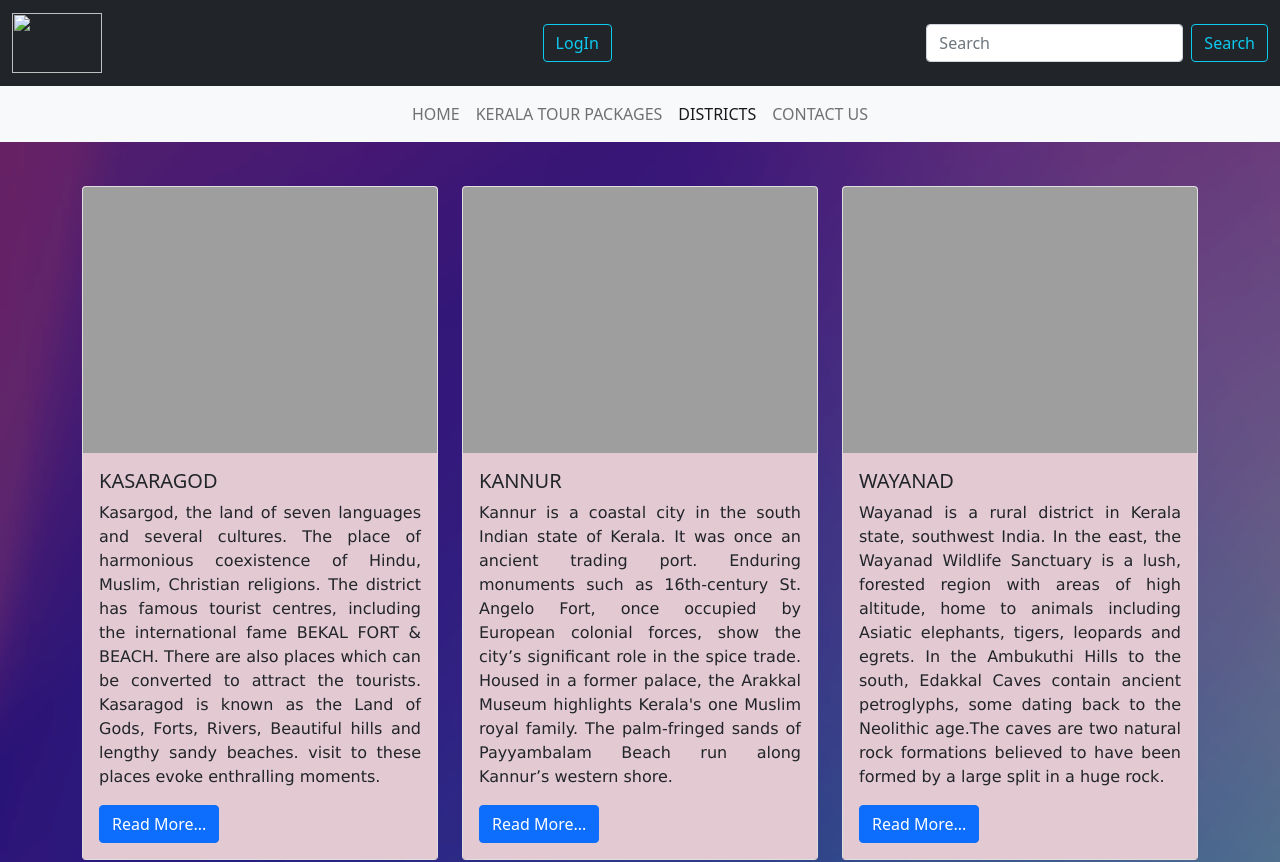
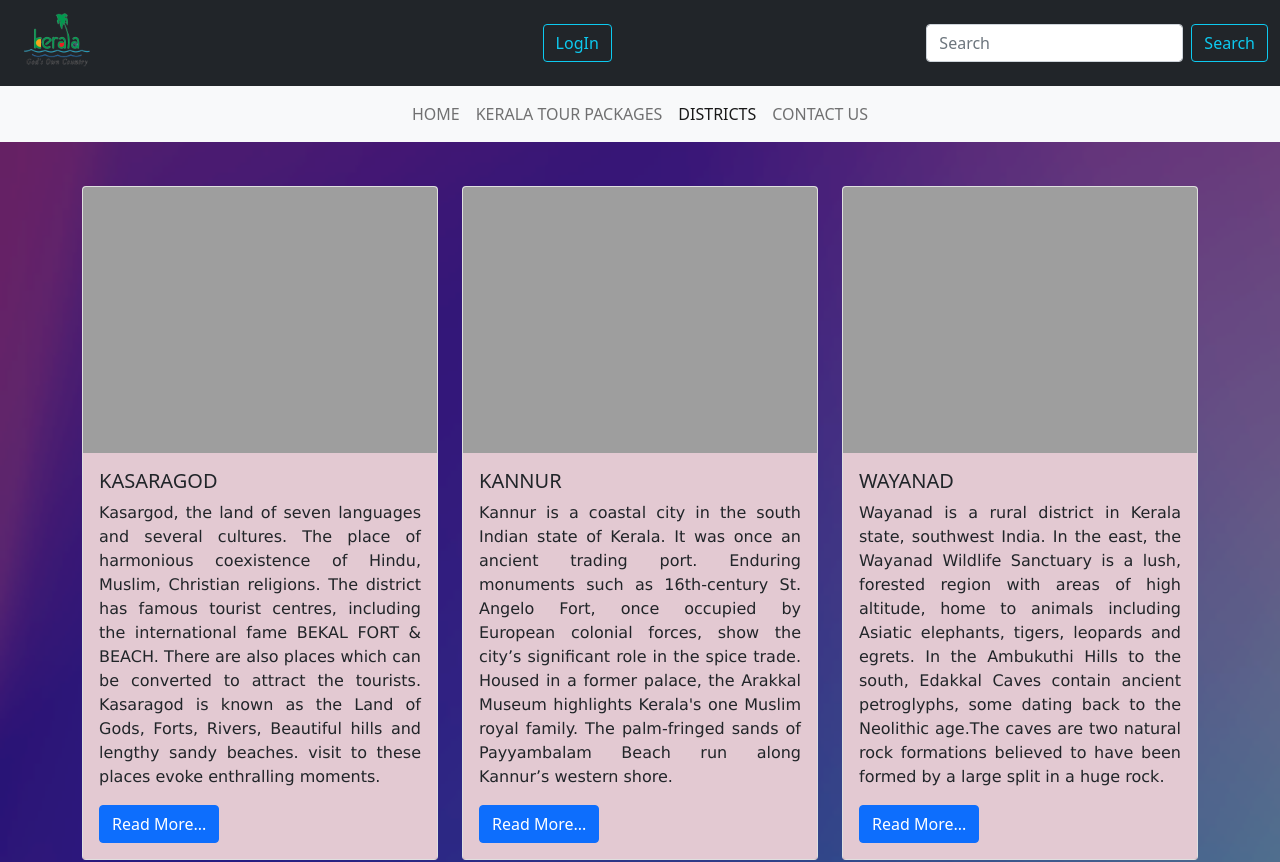
Before and after one commit to Visesha/Kerala-Tourism-Website, a plain HTML site: page district.html in a window 1280 px wide. Shown: the top 862 px of the page. Drawn offline with nearby package versions, Linux system fonts and the light colour scheme; the site is published under a folder, as on GitHub Pages, so addresses that start at the root find nothing.

Commit message:
index.html

```diff
--- a/district.html
+++ b/district.html
@@ -5,7 +5,7 @@
     <meta http-equiv="X-UA-Compatible" content="IE=edge">
     <meta name="viewport" content="width=device-width, initial-scale=1.0">
     <title>Kerala Tourism</title>
-    <link rel="icon" href="/images/home/logo.png" type="image/X-icon">
+    <link rel="icon" href="images/home/logo.png" type="image/X-icon">
     <link href="https://cdn.jsdelivr.net/npm/bootstrap@5.0.2/dist/css/bootstrap.min.css" rel="stylesheet" integrity="sha384-EVSTQN3/azprG1Anm3QDgpJLIm9Nao0Yz1ztcQTwFspd3yD65VohhpuuCOmLASjC" crossorigin="anonymous">
     <link rel="stylesheet" type="text/css" href="./css/style.css">
 </head>
@@ -16,7 +16,7 @@
           <nav class="navbar navbar-light bg-dark">
             <div class="container-fluid">
               <a class="navbar-brand" href="./index.html">
-                <img src="/images/home/logo.png" alt="" width="90" height="60">
+                <img src="images/home/logo.png" alt="" width="90" height="60">
               </a>
                   <a class="btn btn-outline-info" href="./login.html" role="button" style="margin-left: 110px;">LogIn</a>
               <form class="d-flex">
```
Also changed, not shown: district/alappuzha.html (+2 -2 lines), district/ernakulam.html (+2 -2 lines), district/idukki.html (+2 -2 lines), district/kannur.html (+1 -1 lines), district/kasargod.html (+2 -2 lines), district/kollam.html (+2 -2 lines), district/kottayam.html (+2 -2 lines), district/kozhikode.html (+2 -2 lines), district/malappuram.html (+1 -1 lines), district/palakkad.html (+2 -2 lines), district/pathanamthitta.html (+2 -2 lines), district/thiruvananthapuram.html (+2 -2 lines), district/thrissur.html (+2 -2 lines), district/wayanad.html (+2 -2 lines), 2 more files.
